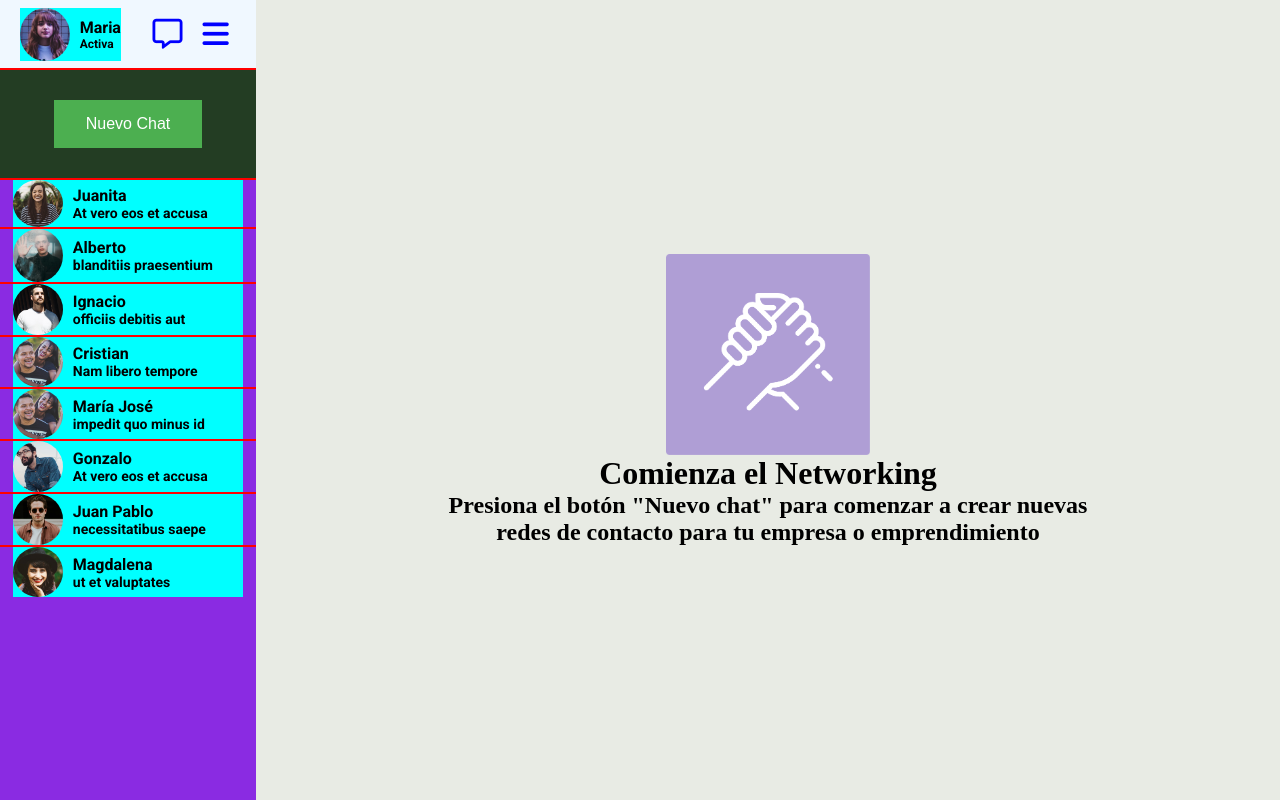
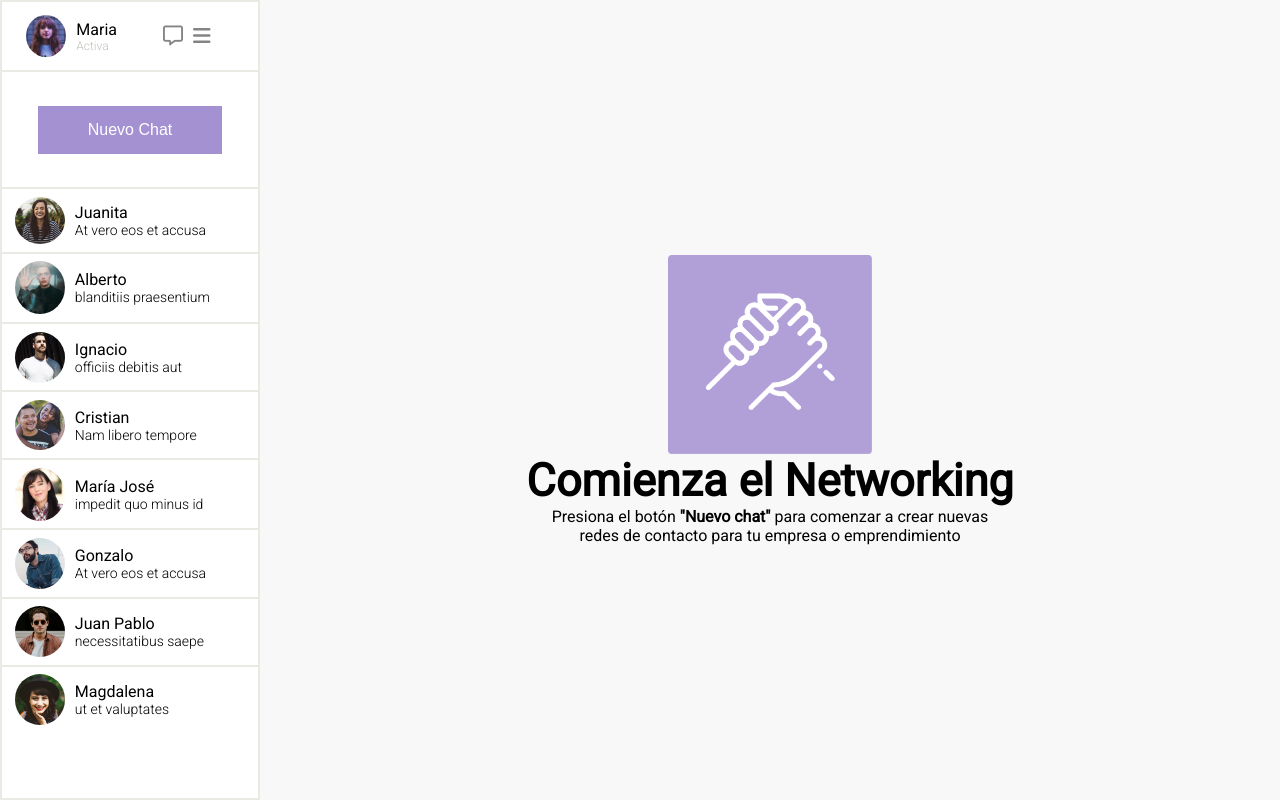
Before and after one commit to cpileon/mensajeria_flexbox, a plain HTML site: page index.html in a window 1280 px wide. Drawn offline with Linux system fonts and the light colour scheme.

Commit message:
Modificación de estilos

```diff
--- a/assets/style.css
+++ b/assets/style.css
@@ -10,46 +10,53 @@
 .contacts-box{
     display: flex;
     flex:0 0 20%;
-    background-color: blueviolet;
     flex-direction: column;
+    border: 2px solid #E8EBE4;
 }
 
-.user-box{
+.mainuser-box{
+
     display: flex;
     justify-content: space-between;
-    background-color: aliceblue;
-    padding: 3%;
+    padding: 5%;
 }
 
 /*Pequeño container para foto, nombre y status*/
-.user {
+.user, .contact {
+
     display: flex;
-    background-color: aqua;
     margin-left: 5%;
     margin-right: 5%;
     gap: 10px;
-
 }
 
-.user h2{
+.user, .contact, h2{
     font-family: 'Roboto', sans-serif;
     font-size: 16px;
+    font-weight: 400;
 }
 
-.user h3{
+.contact, h3{
     font-family: 'Roboto', sans-serif;
     font-size: 14px;
+    font-weight: 300;
 }
 
 .user #status{
     font-family: 'Roboto', sans-serif;
     font-size: 12px;
+    color: #BEC1BB;
 
 }
 
 /*Formato para todas las imágenes de usuario*/
-.user img{
+.contact img{
     width: 50px;
+    border-radius: 50%;
+}
+
+.main img{
+    width: 40px;
     border-radius: 50%;
 }
 
@@ -58,44 +65,62 @@
     display: flex;
     flex-direction: column;
     justify-content: center;
+    flex-wrap: wrap;
 }
 
 .menu-buttons{
     display: flex;
     align-items: center;
     margin: auto;
-    gap: 20px;
+    gap: 10px;
 }
 
 .menu-buttons i{
-    font-size: 30px;
-    color:blue
+    font-size: 20px;
+    color: #828485;
 }
 
 hr{
-    border: 1px solid red;
+    border: 1px solid #E8EBE4;
 }
 
+/*Boton Nuevo Chat */
 .button{
     display: flex;
-    background-color: #233d23;
     justify-content: center;
     padding: 10%;
 }
+
 .chat-button{
-    background-color: #4CAF50;
+    background-color: #A491D2;
     border: none;
     color: white;
-    padding: 15px 32px;
+    padding: 15px 50px;
     text-align: center;
     font-size: 16px;
-    margin: 4px 2px;
+    margin: 8px 2px;
     cursor: pointer;
 }
 
+.chat-button:hover{
+    background-color: #CDC3E6;
+    border: none;
+    color: white;
+    padding: 15px 50px;
+    text-align: center;
+    font-size: 16px;
+    margin: 8px 2px;
+    cursor: pointer;
+}
+
+.contact{
+    padding-top: 3% ;
+    padding-bottom: 3%;
+}
+
 .logo-box{
-    background-color: #E8EBE4;
-    flex-grow: 2;
+    background-color: #f8f8f8;
+    flex-grow: 1;
     display: flex;
     flex-direction: column;
     justify-content: center;
@@ -103,6 +128,11 @@ hr{
     height: 100vh;
 }
 
+.logo-box h1{
+    font-family: 'Roboto', sans-serif;
+    font-size: 45px;
+}
+
 
 .logo-box img{
     width: 20%;
--- a/index.html
+++ b/index.html
@@ -6,7 +6,9 @@
     <meta name="viewport" content="width=device-width, initial-scale=1.0">
     <title>Mensajería</title>
     <link rel="stylesheet" href="./assets/style.css">
-    <link rel="preconnect" href="https://fonts.googleapis.com"><link rel="preconnect" href="https://fonts.gstatic.com" crossorigin><link href="https://fonts.googleapis.com/css2?family=Roboto:wght@400;700&display=swap" rel="stylesheet">
+    <link rel="preconnect" href="https://fonts.googleapis.com">
+    <link rel="preconnect" href="https://fonts.gstatic.com" crossorigin>
+    <link href="https://fonts.googleapis.com/css2?family=Roboto:wght@300;400&display=swap" rel="stylesheet">
     <script src="https://kit.fontawesome.com/59338497f3.js" crossorigin="anonymous"></script>
 </head>
 <body>
@@ -14,8 +16,8 @@
 
         <div class="contacts-box">
 
-            <div class="user-box">
-                <div class="user">
+            <div class="mainuser-box">
+                <div class="user main">
                     <img src="./img/maria.jpg" alt="">
 
                     <div class="user-name">
@@ -37,7 +39,7 @@
             </div>
 
             <hr>
-            <div class="user">
+            <div class="contact">
                 <img src="./img/Juanita.jpg" alt="">
                 <div class="user-name">
                     <h2>Juanita</h2>
@@ -46,7 +48,7 @@
             </div>
 
             <hr>
-            <div class="user">
+            <div class="contact">
                 <img src="./img/Alberto.jpg" alt="">
                 <div class="user-name">
                     <h2>Alberto</h2>
@@ -55,7 +57,7 @@
             </div>
 
             <hr>
-            <div class="user">
+            <div class="contact">
                 <img src="./img/Ignacio.jpg" alt="">
                 <div class="user-name">
                     <h2>Ignacio</h2>
@@ -64,7 +66,7 @@
             </div>
 
             <hr>
-            <div class="user">
+            <div class="contact">
                 <img src="./img/Cristian.jpg" alt="">
                 <div class="user-name">
                     <h2>Cristian</h2>
@@ -73,8 +75,8 @@
             </div>
 
             <hr>
-            <div class="user">
-                <img src="./img/Cristian.jpg" alt="">
+            <div class="contact">
+                <img src="./img/Mariajose.jpg" alt="">
                 <div class="user-name">
                     <h2>María José</h2>
                     <h3>impedit quo minus id</h3>
@@ -82,7 +84,7 @@
             </div>
 
             <hr>
-            <div class="user">
+            <div class="contact">
                 <img src="./img/Gonzalo.jpg" alt="">
                 <div class="user-name">
                     <h2>Gonzalo</h2>
@@ -91,7 +93,7 @@
             </div>
 
             <hr>
-            <div class="user">
+            <div class="contact">
                 <img src="./img/Juanpablo.jpg" alt="">
                 <div class="user-name">
                     <h2>Juan Pablo</h2>
@@ -99,7 +101,7 @@
                 </div>
             </div>
             <hr>
-            <div class="user">
+            <div class="contact">
                 <img src="./img/Magdalena.jpg" alt="">
                 <div class="user-name">
                     <h2>Magdalena</h2>
@@ -112,7 +114,7 @@
         <div class="logo-box">
             <img src="./img/hand.png" alt="">
             <h1>Comienza el Networking</h1>
-            <h2>Presiona el botón "Nuevo chat" para comenzar a crear nuevas</h2>
+            <h2>Presiona el botón <strong>"Nuevo chat"</strong> para comenzar a crear nuevas</h2>
             <h2>redes de contacto para tu empresa o emprendimiento</h2>
         </div>
     </div>
```
